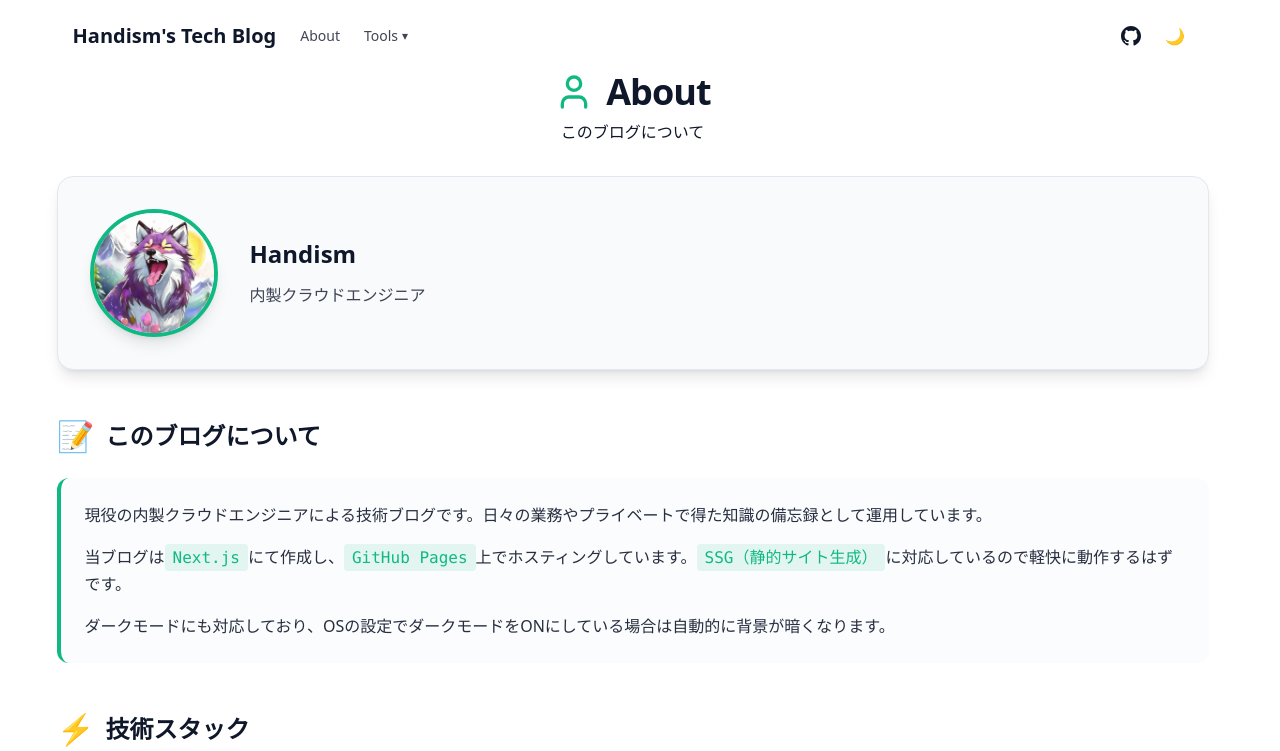
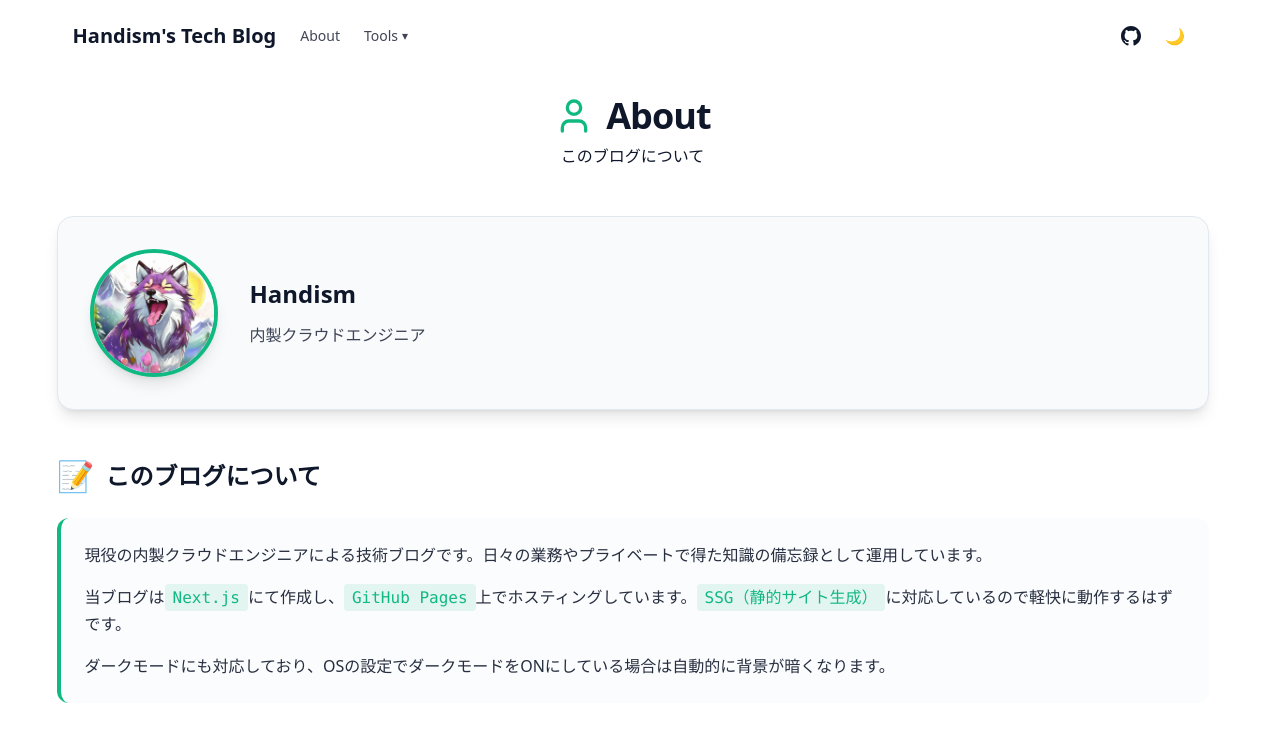
Before and after one commit to handism/handism.github.io, a Next.js app: page /about in a window 1280 px wide. Shown: the top 751 px of the page. Built offline with nearby package versions, Linux system fonts and the light colour scheme.

Commit message:
CSS調整

```diff
--- a/app/about/page.tsx
+++ b/app/about/page.tsx
@@ -7,8 +7,9 @@ export const metadata: Metadata = {
 
 export default async function AboutPage() {
   return (
-    <div className="max-w-6xl mx-auto">
-      <header className="mb-8 text-center">
+    <div className="flex flex-col items-center p-6 min-h-screen">
+      <div className="mx-auto max-w-6xl">
+        <header className="mb-12 text-center">
           <h1 className="text-4xl font-extrabold flex items-center justify-center gap-3 tracking-tight">
             <User className="w-10 h-10 text-accent" />
             About
@@ -149,5 +150,6 @@ export default async function AboutPage() {
           </div>
         </section>
       </div>
+    </div>
   );
 }
--- a/app/tools/memphis/page.tsx
+++ b/app/tools/memphis/page.tsx
@@ -237,7 +237,7 @@ export default function MemphisGenerator() {
 
   return (
     <div className="flex flex-col items-center p-6 min-h-screen">
-      <div className="mx-auto max-w-7xl">
+      <div className="mx-auto max-w-6xl">
         <header className="mb-12 text-center">
           <h1 className="text-4xl font-extrabold flex items-center justify-center gap-3 tracking-tight">
             <Image className="w-10 h-10 text-accent" />
```
Lines whose indentation alone changed are shown as unchanged.
